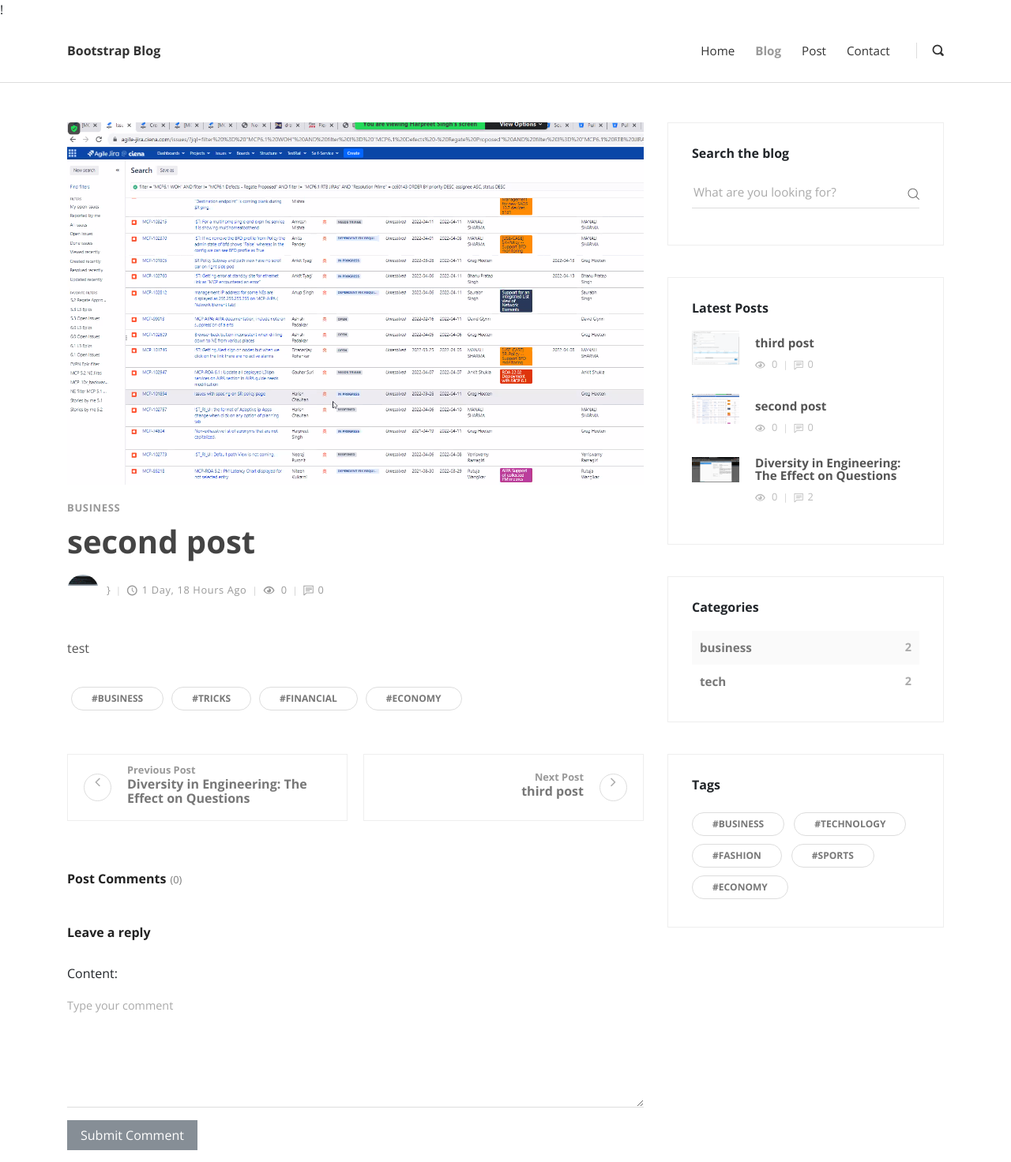
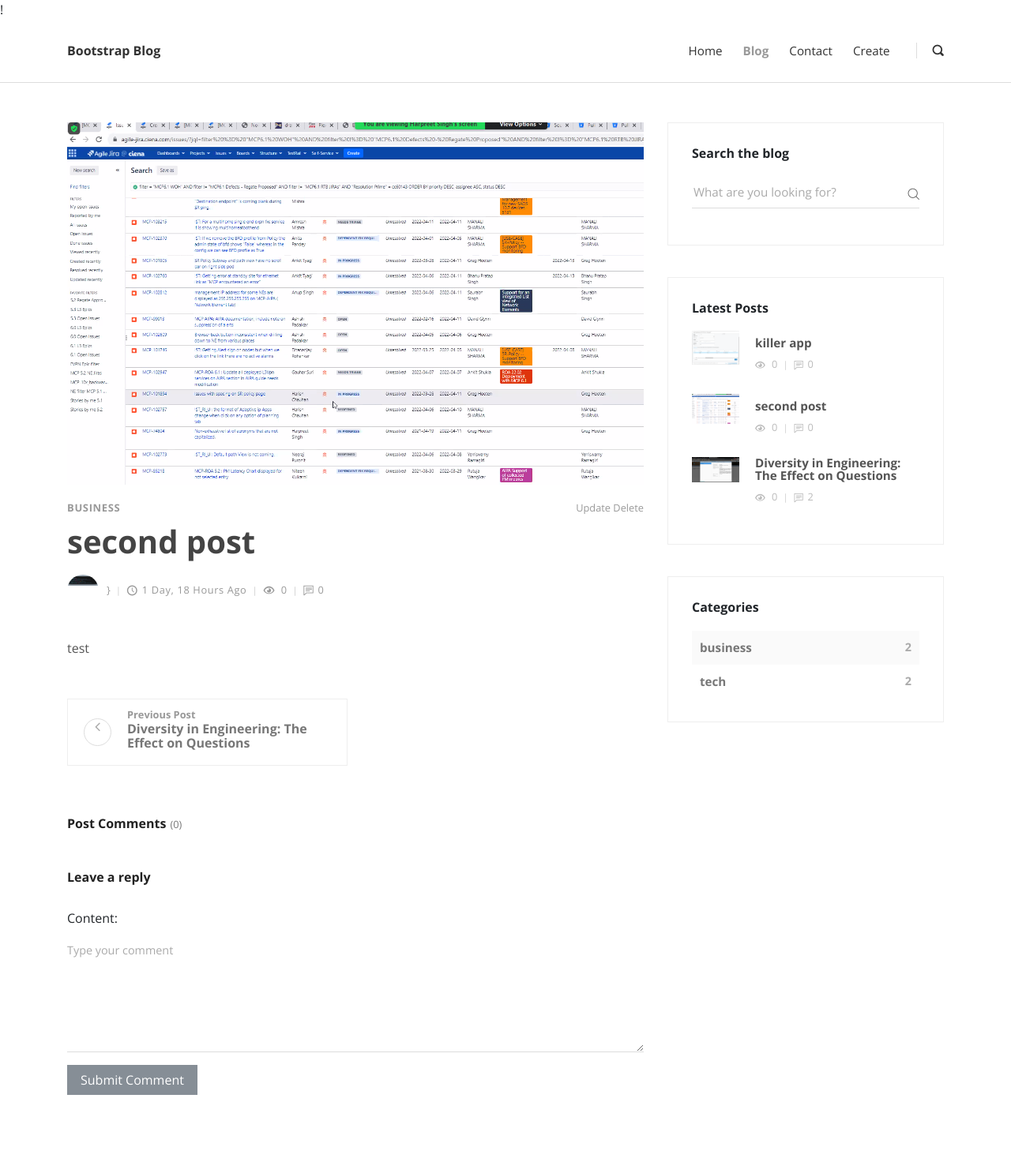
Before and after one commit to someshkovi/escape_blog, a Django app: page /post/2/ in a window 1280 px wide. Shown: the top 1472 px of the page at 79% size. Run offline with Django 3.2, Linux system fonts and the light colour scheme; a user stored in the database is signed in; data comes from the database, SQL or seed files in the repository; some libraries are stand-ins or nearby versions.

Commit message:
added cripsy_forms update delete views

```diff
--- a/src/blog/urls.py
+++ b/src/blog/urls.py
@@ -8,8 +8,11 @@
 urlpatterns = [
     path('', views.index),
     path('blog/', views.blog, name='post-list'),
+    path('search/', views.search, name='search'),
+    path('create/', views.post_create, name='post-create'),
     path('post/<id>/', views.post, name='post-detail'),
-    path('search/', views.search, name='search'),
+    path('post/<id>/update/', views.post_update, name='post-update'),
+    path('post/<id>/delete/', views.post_delete, name='post-delete'),
     path('tinymce/', include('tinymce.urls')),
     path('admin/', admin.site.urls),
 ]
--- a/src/posts/forms.py
+++ b/src/posts/forms.py
@@ -17,7 +17,8 @@
 
     class Meta:
         model = Post
-        fields = '__all__'
+        fields = ('title', 'overview', 'content', 'thumbnail',
+         'categories', 'featured', 'previous_post', 'next_post')
 
 class CommentForm(forms.ModelForm):
     content = forms.CharField(widget=forms.Textarea(attrs={
--- a/src/posts/models.py
+++ b/src/posts/models.py
@@ -24,7 +24,7 @@
     title = models.CharField(max_length=50)
     overview = models.TextField()
     timestamp = models.DateTimeField(auto_now_add=True)
-    contet = HTMLField()
+    content = HTMLField()
     comment_count = models.IntegerField(default=0)
     view_count = models.IntegerField(default=0)
     author = models.ForeignKey(Author, on_delete=models.CASCADE)
@@ -40,6 +40,16 @@
     def get_absolute_url(self):
         return reverse("post-detail", kwargs={"id": self.id})
 
+    def get_update_url(self):
+        return reverse("post-update", kwargs={
+            "id": self.id
+        })
+
+    def get_delete_url(self):
+        return reverse("post-delete", kwargs={
+            "id": self.id
+        })
+
     @property
     def get_comments(self):
         return self.comments.order_by('-timestamp')
--- a/src/posts/views.py
+++ b/src/posts/views.py
@@ -1,11 +1,18 @@
 from turtle import title
+from urllib.request import Request
 from django.core.paginator import Paginator, EmptyPage, PageNotAnInteger
 from django.db.models import Count, Q
 from django.shortcuts import redirect, reverse, render, get_object_or_404
-from posts.forms import CommentForm
-from posts.models import Post
+from posts.forms import CommentForm, PostForm
+from posts.models import Post, Author
 from marketing.models import Signup
 
+
+def get_author(user):
+    qs = Author.objects.filter(user=user)
+    if qs.exists():
+        return qs[0]
+    return None
 
 def search(request):
     queryset = Post.objects.all()
@@ -85,3 +92,46 @@
         'category_count' : category_count,
     }
     return render(request, 'post.html', context)
+
+def post_create(request):
+    title = 'Create'
+    form = PostForm(request.POST or None, request.FILES or None)
+    author = get_author(request.user)
+    if request.method == "POST":
+        if form.is_valid():
+            form.instance.author = author
+            form.save()
+            return redirect(reverse('post-detail', kwargs = {
+                'id': form.instance.id
+            }))
+    context = {
+        'title':title,
+        'form':form
+    }
+    return render(request, "post_create.html", context)
+
+def post_update(request, id):
+    title = 'Update'
+    post = get_object_or_404(Post, id=id)
+    form = PostForm(
+        request.POST or None,
+        request.FILES or None,
+        instance=post)
+    author = get_author(request.user)
+    if request.method == "POST":
+        if form.is_valid():
+            form.instance.author = author
+            form.save()
+            return redirect(reverse('post-detail', kwargs = {
+                'id': form.instance.id
+            }))
+    context = {
+        'title':title,
+        'form':form
+    }
+    return render(request, "post_create.html", context)
+
+def post_delete(request, id):
+    post = get_object_or_404(Post, id=id)
+    post.delete()
+    return redirect(reverse('post-list'))
--- a/src/templates/header.html
+++ b/src/templates/header.html
@@ -6,9 +6,9 @@
           <div class="close-btn"><i class="icon-close"></i></div>
           <div class="row d-flex justify-content-center">
             <div class="col-md-8">
-              <form action="#">
+              <form action="{% url 'search' %}">
                 <div class="form-group">
-                  <input type="search" name="search" id="search" placeholder="What are you looking for?">
+                  <input type="search" name="q" id="search" placeholder="What are you looking for?">
                   <button type="submit" class="submit"><i class="icon-search-1"></i></button>
                 </div>
               </form>
@@ -30,10 +30,11 @@
             </li>
             <li class="nav-item"><a href="/blog" class="nav-link active ">Blog</a>
             </li>
-            <li class="nav-item"><a href="/post" class="nav-link ">Post</a>
-            </li>
             <li class="nav-item"><a href="#" class="nav-link ">Contact</a>
             </li>
+            {% if request.user.is_staff %}
+            <li class="nav-item"><a href="{% url 'post-create' %}" class="nav-link ">Create</a>
+            {% endif %}
           </ul>
           <div class="navbar-text"><a href="#" class="search-btn"><i class="icon-search-1"></i></a></div>
           {% comment %} <ul class="langs navbar-text"><a href="#" class="active">EN</a><span>           </span><a href="#">ES</a></ul> {% endcomment %}
--- a/src/templates/post.html
+++ b/src/templates/post.html
@@ -21,7 +21,11 @@
                     {% for cat in post.categories.all %}
                       <a href="#">{{ cat }}</a>
                     {% endfor %}
-                    </div>
+                  </div>
+                  <div>
+                    <a href="{% url 'post-update' id=post.id %}">Update</a>
+                    <a href="{% url 'post-delete' id=post.id %}">Delete</a>
+                  </div>
                 </div>
                 <h1>{{ post.title }}<a href="#"><i class="fa fa-bookmark-o"></i></a></h1>
                 <div class="post-footer d-flex align-items-center flex-column flex-sm-row"><a href="#" class="author d-flex align-items-center flex-wrap">
@@ -34,9 +38,9 @@
                   </div>
                 </div>
                 <div class="post-body">
-                  {{ post.contet | safe }}
+                  {{ post.content | safe }}
                 </div>
-                <div class="post-tags"><a href="#" class="tag">#Business</a><a href="#" class="tag">#Tricks</a><a href="#" class="tag">#Financial</a><a href="#" class="tag">#Economy</a></div>
+                {% comment %} <div class="post-tags"><a href="#" class="tag">#Business</a><a href="#" class="tag">#Tricks</a><a href="#" class="tag">#Financial</a><a href="#" class="tag">#Economy</a></div> {% endcomment %}
                 <div class="posts-nav d-flex justify-content-between align-items-stretch flex-column flex-md-row">
                   {% if post.previous_post %}
                     <a href="{{ post.previous_post.get_absolute_url }}" class="prev-post text-left d-flex align-items-center">
--- a/src/templates/sidebar.html
+++ b/src/templates/sidebar.html
@@ -6,7 +6,7 @@
     </header>
     <form action="{% url 'search' %}" class="search-form">
     <div class="form-group">
-        <input type="text" name=q placeholder="What are you looking for?">
+        <input type="text" name="q" placeholder="What are you looking for?">
         <button type="submit" class="submit"><i class="icon-search"></i></button>
     </div>
     </form>
@@ -45,7 +45,7 @@
     {% endfor %}
 </div>
 <!-- Widget [Tags Cloud Widget]-->
-<div class="widget tags">
+{% comment %} <div class="widget tags">
     <header>
     <h3 class="h6">Tags</h3>
     </header>
@@ -56,5 +56,5 @@
     <li class="list-inline-item"><a href="#" class="tag">#Sports</a></li>
     <li class="list-inline-item"><a href="#" class="tag">#Economy</a></li>
     </ul>
-</div>
+</div> {% endcomment %}
 </aside>
```
Also changed, not shown: src/blog/settings.py (+5 -2 lines), src/templates/blog.html (+5 -3 lines), src/templates/post_create.html (added, +14 -0 lines), media_root/mtu_size_validation_eKOR0x7.PNG (added), src/db.sqlite3, src/posts/migrations/0011_rename_contet_post_content.py (added), 2 other files.
